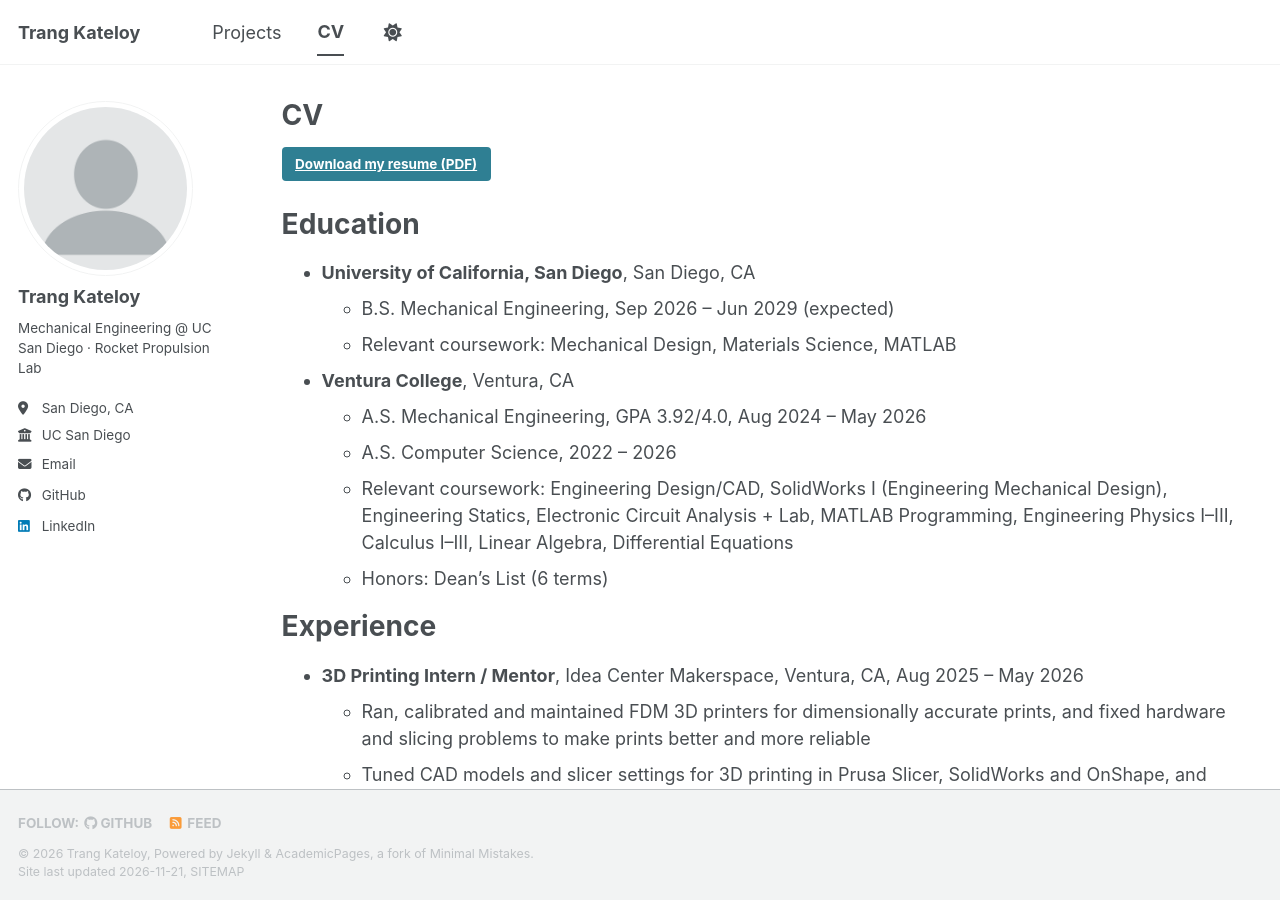
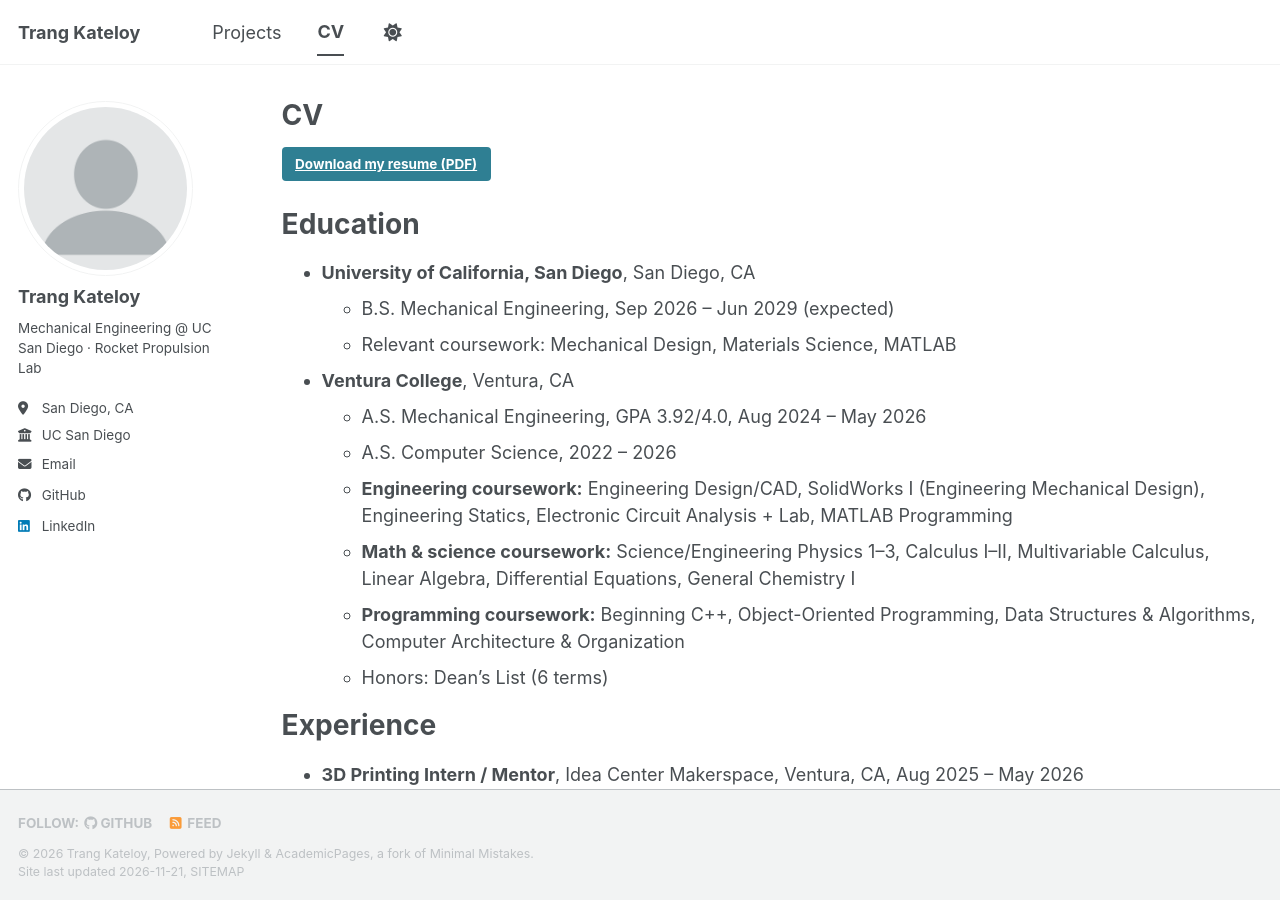
Before and after one commit to tkateloy/tkateloy.github.io, a Jekyll site: the page built from _pages/cv.md, in a window 1280 px wide and 900 px high. Built offline with Jekyll 4.4.1, drawn with Linux system fonts in a browser that asks for light colours; a script bundle is joined from its source files by our own code; a style sheet for code colours, icons or effects is not loaded.

Commit message:
Add Ventura College coursework from transcript; fix LinkedIn username
Co-Authored-By: Claude Opus 5.5 <noreply@anthropic.com>
Claude-Session: https://claude.ai/code/session_01QjktX3wbWP8uaMtqN2z6GR

```diff
--- a/_config.yml
+++ b/_config.yml
@@ -66,7 +66,7 @@ author:
   keybase          : # Username
   instagram        : # Username
   lastfm           : # Username
-  linkedin         : tkateloy
+  linkedin         : "trang-kateloy"
   mastodon         : # URL
   medium           : # URL
   pinterest        : # Username
--- a/_pages/cv.md
+++ b/_pages/cv.md
@@ -19,7 +19,9 @@ Education
 * **Ventura College**, Ventura, CA
   * A.S. Mechanical Engineering, GPA 3.92/4.0, Aug 2024 – May 2026
   * A.S. Computer Science, 2022 – 2026
-  * Relevant coursework: Engineering Design/CAD, SolidWorks I (Engineering Mechanical Design), Engineering Statics, Electronic Circuit Analysis + Lab, MATLAB Programming, Engineering Physics I–III, Calculus I–III, Linear Algebra, Differential Equations
+  * **Engineering coursework:** Engineering Design/CAD, SolidWorks I (Engineering Mechanical Design), Engineering Statics, Electronic Circuit Analysis + Lab, MATLAB Programming
+  * **Math & science coursework:** Science/Engineering Physics 1–3, Calculus I–II, Multivariable Calculus, Linear Algebra, Differential Equations, General Chemistry I
+  * **Programming coursework:** Beginning C++, Object-Oriented Programming, Data Structures & Algorithms, Computer Architecture & Organization
   * Honors: Dean's List (6 terms)
 
 Experience
```
